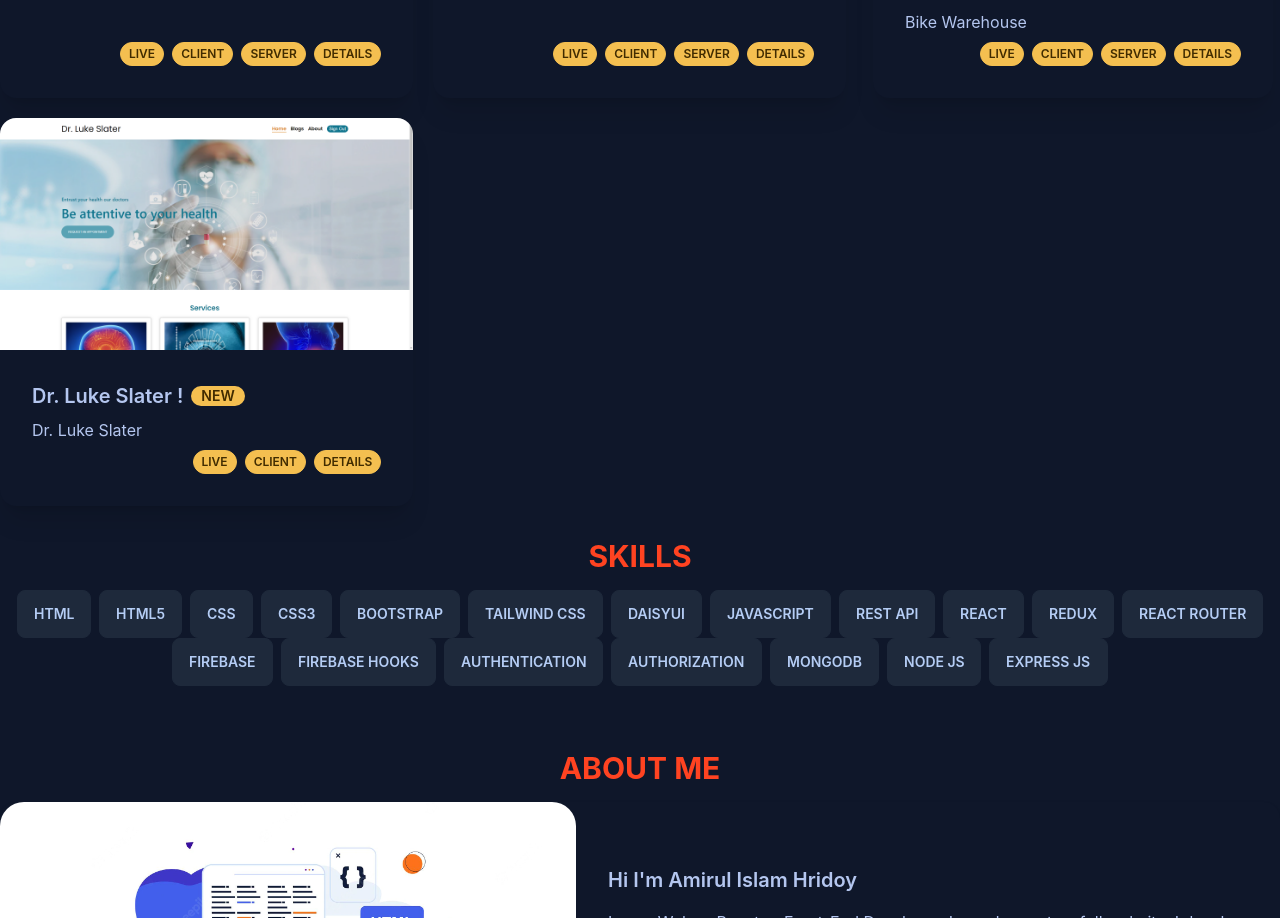
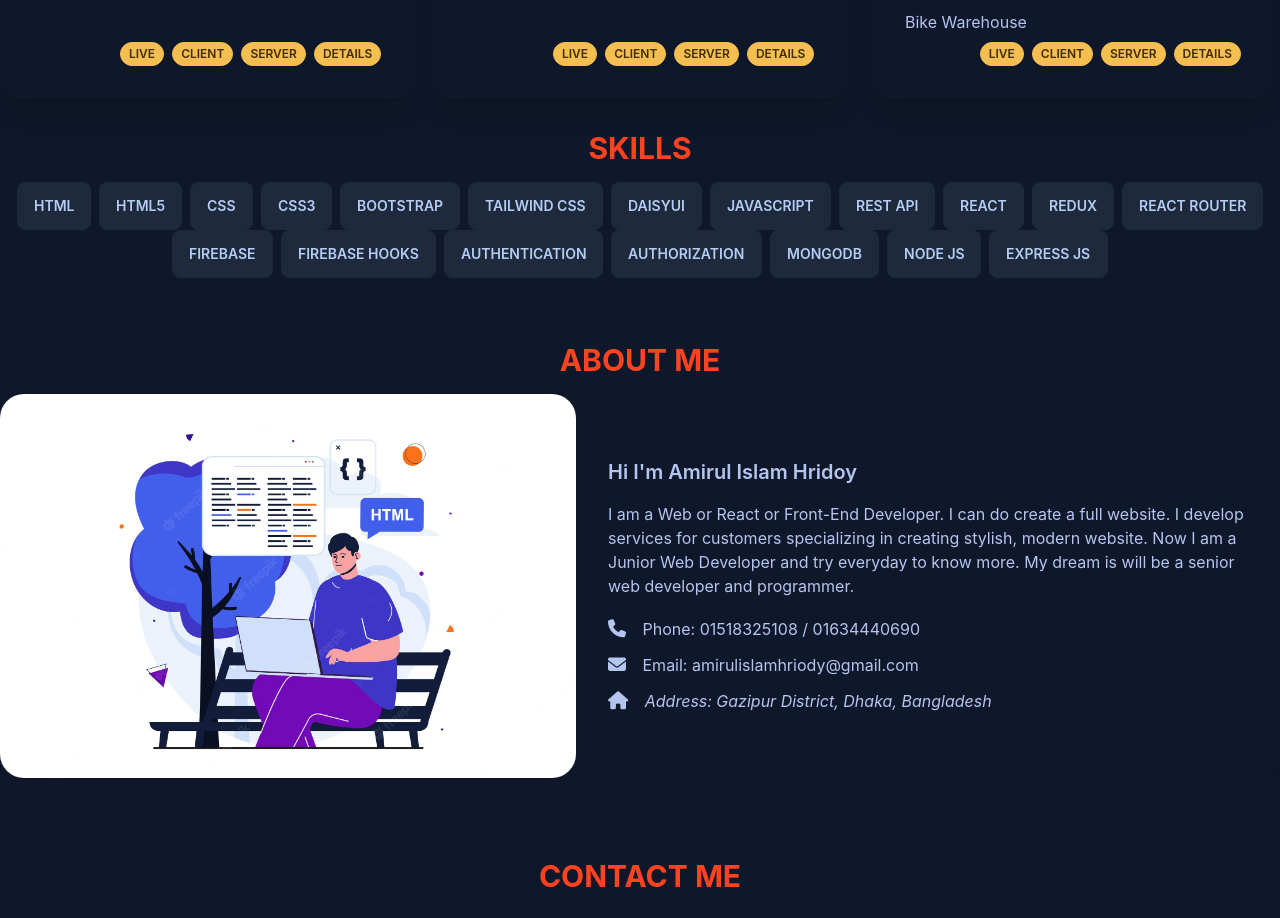
Before and after one commit to amirulislamhridoy/my-protfolio-client, a React (Create React App) app: page / in a window 1280 px wide. Shown: the part 1290-2208 px from the top of the page. Built offline with nearby package versions, Linux system fonts and the light colour scheme.

Commit message:
1 project comment for polishing

```diff
--- a/src/pages/hook/useProject.js
+++ b/src/pages/hook/useProject.js
@@ -63,28 +63,27 @@ const useProject = () => {
         "A responsive website. Allowing Customers to Create an Account.", "Website has Authentication and Authorization system", "Customer can Order , Buy , Delete.", "Admin can add product and delete product etc ", "Customer can understand easily by loading and toast."
       ],
       usedTechnology: 'React, React Router, Bootstrap, Axios, Firebase,  React-Hook-From, React-Toastify, MongoDB Atlas,  JSON Web Token(JWT / Jot)'
-    },
-    {
-      _id: "4",
-      name: "Dr. Luke Slater ",
-      img1: project31,
-      img2: project32,
-      img3: project33,
-      live: "https://dr-luke-slater.netlify.app/",
-      client:
-        "https://github.com/amirulislamhridoy/Dr.-Luke-Slater.git",
-      description: [
-        "This is a responsive website. Doctor gives some service for patients.",
-        "Authentication is important for taking service every customer. Because it has protected route and authentication system."," If the patient doesn’t valid user, he could not see treatment details.","This project has private and dynamic route etc"
-      ],
-      usedTechnology: "React, React Router, Firebase, Firebase Hooks, React Icons, React Toastify."
     }
   ]
   return projects
 }
 export default useProject
 
-
+    // {
+    //   _id: "4",
+    //   name: "Dr. Luke Slater ",
+    //   img1: project31,
+    //   img2: project32,
+    //   img3: project33,
+    //   live: "https://dr-luke-slater.netlify.app/",
+    //   client:
+    //     "https://github.com/amirulislamhridoy/Dr.-Luke-Slater.git",
+    //   description: [
+    //     "This is a responsive website. Doctor gives some service for patients.",
+    //     "Authentication is important for taking service every customer. Because it has protected route and authentication system."," If the patient doesn’t valid user, he could not see treatment details.","This project has private and dynamic route etc"
+    //   ],
+    //   usedTechnology: "React, React Router, Firebase, Firebase Hooks, React Icons, React Toastify."
+    // }
 // {
 //   _id: "4",
 //   name: "Lucky-One",
```
